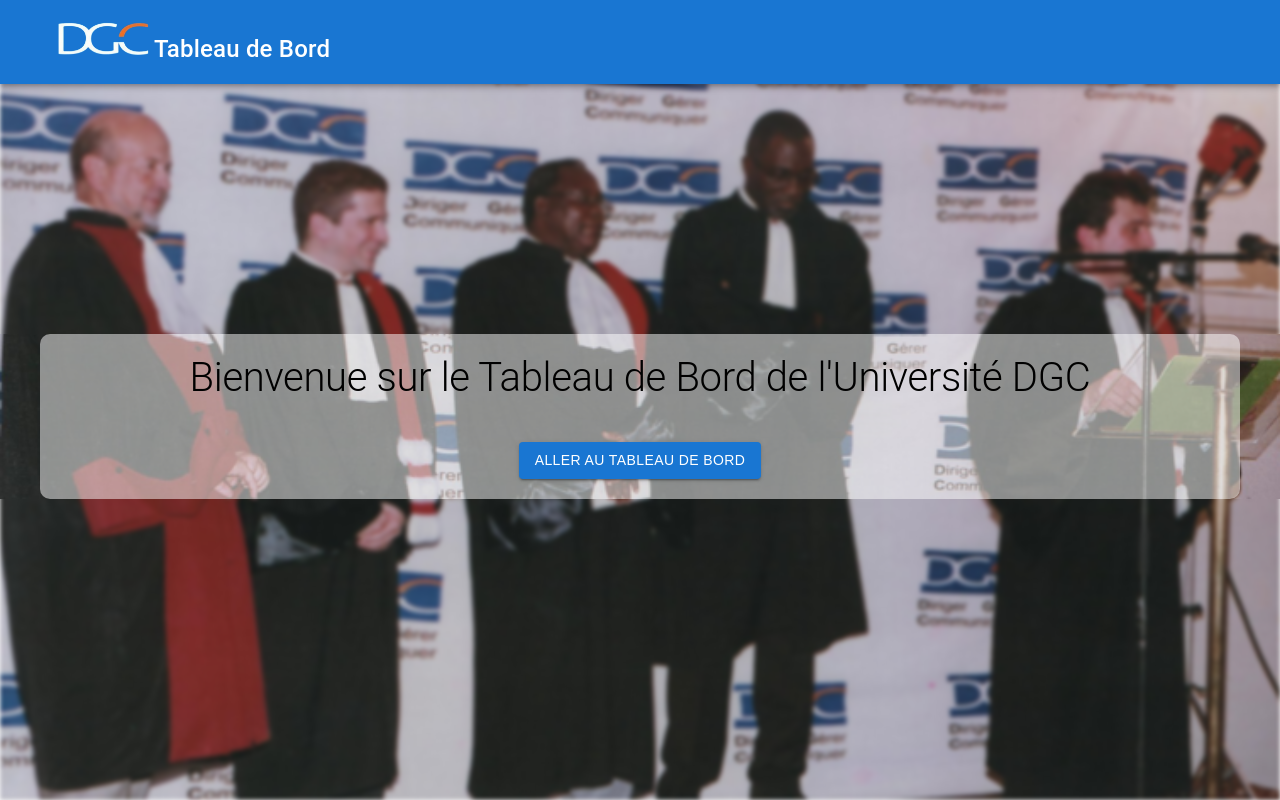
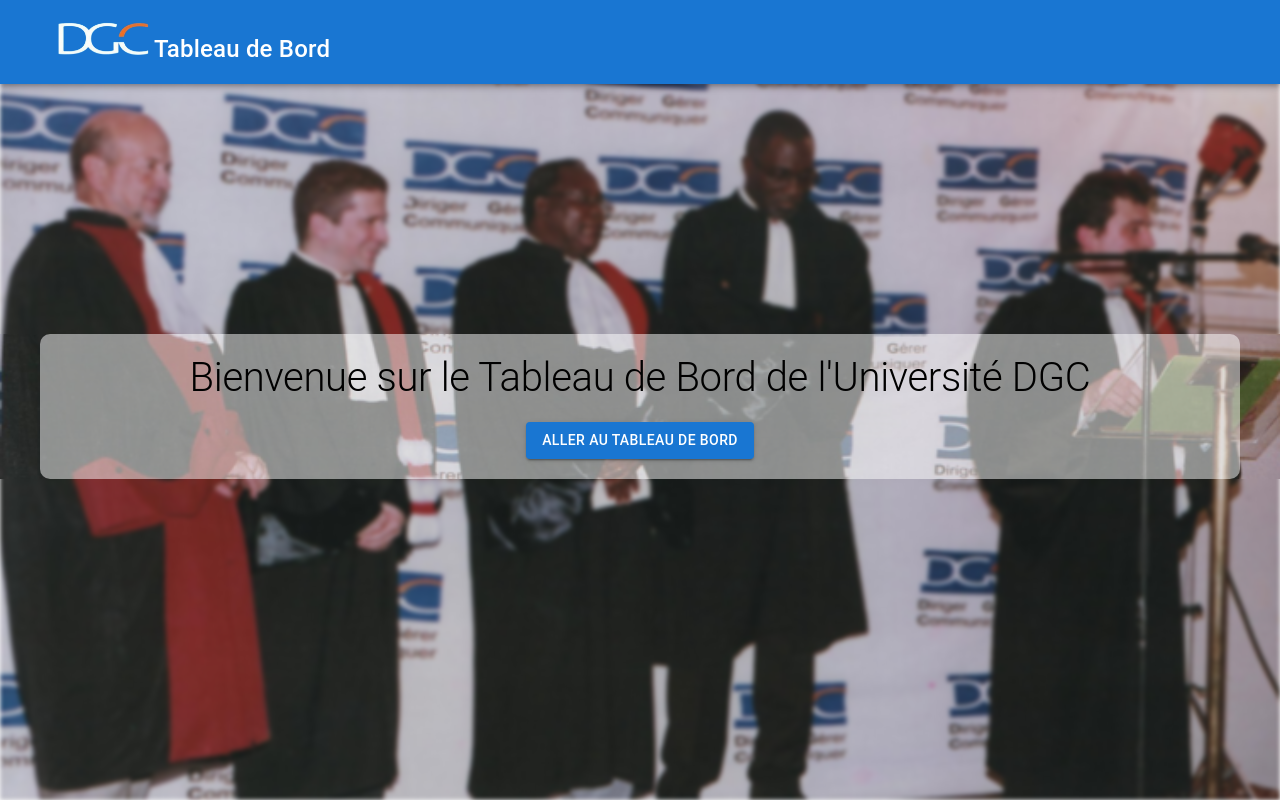
Before and after one commit to MrKenyB/university-dashboard, a React (Create React App) app: page / in a window 1280 px wide. Built offline with nearby package versions, Linux system fonts and the light colour scheme.

Commit message:
Mise à jour du Dashboard avec la fonctionnalité de détails des étudiants

```diff
--- a/src/pages/Home.css
+++ b/src/pages/Home.css
@@ -1,4 +1,24 @@
 /* Home.css */
+@keyframes fadeIn {
+  from {
+    opacity: 0;
+    transform: translateY(-20px);
+  }
+  to {
+    opacity: 1;
+    transform: translateY(0);
+  }
+}
+
+@keyframes slideIn {
+  from {
+    transform: translateY(100px);
+  }
+  to {
+    transform: translateY(0);
+  }
+}
+
 .body-background {
   background-image: url('../images/home.png'); /* Chemin vers votre image de fond */
   background-size: cover; /* Couvrir toute la page avec l'image */
@@ -28,6 +48,7 @@
   max-width: 800px; /* Largeur maximale du container */
   text-align: center; /* Centrer le contenu du container */
   font-family: 'Arial', sans-serif; /* Police de caractères pour le texte */
+  animation: fadeIn 1s ease; /* Animation de fondu */
 }
 
 .container h2 {
@@ -35,13 +56,19 @@
   margin-bottom: 20px; /* Espacement en bas du titre */
 }
 
-  .container button {
+.dashboard-button {
   margin-top: 20px; /* Espacement au-dessus du bouton */
   font-family: 'Arial', sans-serif; /* Police de caractères pour le bouton */
   transition: background-color 0.3s ease, color 0.3s ease; /* Transition fluide pour le changement de couleur de fond et de texte */
+  animation: slideIn 0.5s ease; /* Animation de glissement */
 }
 
-  .container button:hover {
+.dashboard-button:hover {
   background: var(--hoverB);
   border-bottom: 2px solid var(--bbottom);
 }
+
+.link {
+  color: white;
+  text-decoration: none;
+}
--- a/src/pages/Home.js
+++ b/src/pages/Home.js
@@ -1,20 +1,37 @@
-// src/pages/Home.js
-import React from 'react';
+import React, { useState } from 'react';
 import { Link } from 'react-router-dom';
-import { Container, Typography, Button } from '@mui/material';
+import { Container, Typography, Button, CircularProgress } from '@mui/material';
 import './Home.css'; // Import du fichier CSS
 
 const Home = () => {
+  const [loading, setLoading] = useState(false);
+
+  const handleDashboardTransition = () => {
+    setLoading(true);
+    setTimeout(() => {
+      setLoading(false);
+    }, 2000); // Mettez le délai souhaité ici (en millisecondes)
+  };
+
   return (
     <div className="body-background">
       <div className="background"></div> {/* Ajouter l'élément d'arrière-plan flou */}
       <Container className="container">
-        <Typography variant="h2" gutterBottom>Bienvenue sur le Tableau de Bord de l'Université DGC</Typography>
-        <Button variant="contained" color="primary">
-          <Link to="/dashboard" style={{ color: 'white', textDecoration: 'none' }}>
-            Aller au Tableau de Bord
-          </Link>
-        </Button>
+        <Typography variant="h2" gutterBottom className="title">
+          Bienvenue sur le Tableau de Bord de l'Université DGC
+        </Typography>
+        {/* Bouton pour passer à la page du tableau de bord */}
+        {!loading ? (
+          <Button variant="contained" color="primary" className="dashboard-button" onClick={handleDashboardTransition}>
+            <Link to="/dashboard" className="link">
+              Aller au Tableau de Bord
+            </Link>
+          </Button>
+        ) : (
+          <div style={{ display: 'flex', justifyContent: 'center', marginTop: '20px' }}>
+            <CircularProgress color="primary" />
+          </div>
+        )}
       </Container>
     </div>
   );
```
Also changed, not shown: public/students.json (+12 -24 lines). Lines whose indentation alone changed are shown as unchanged.
